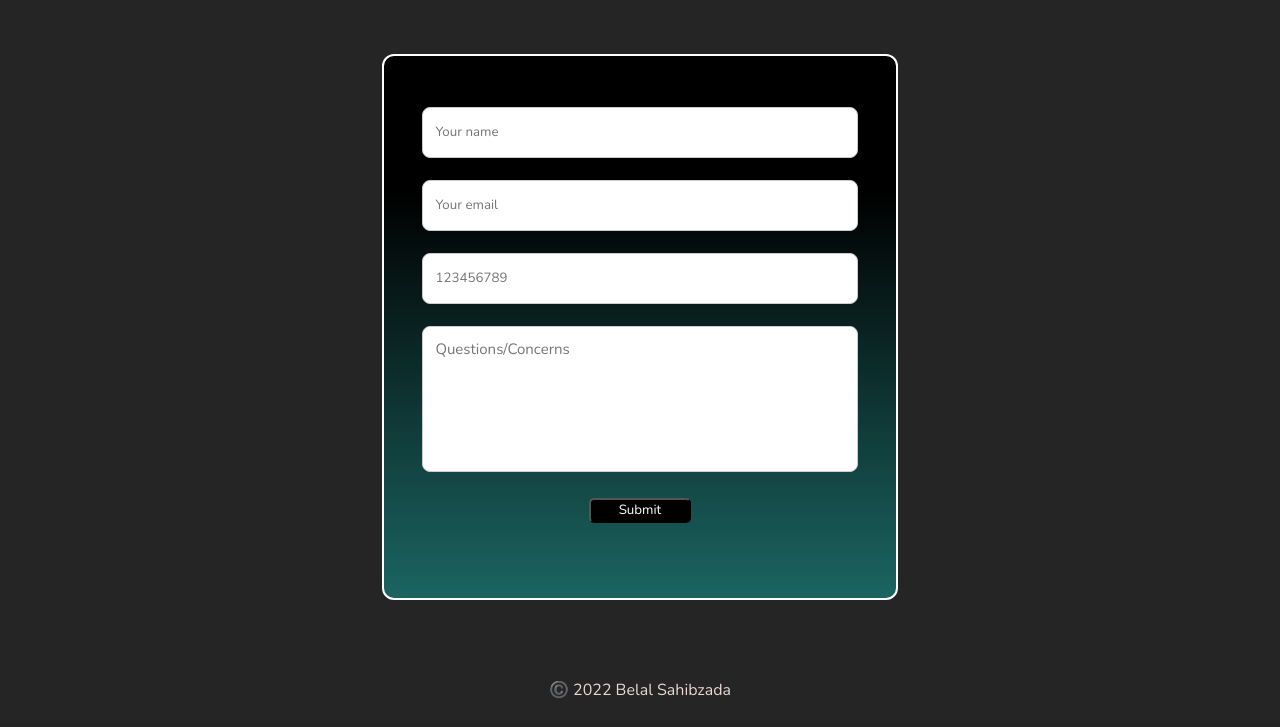
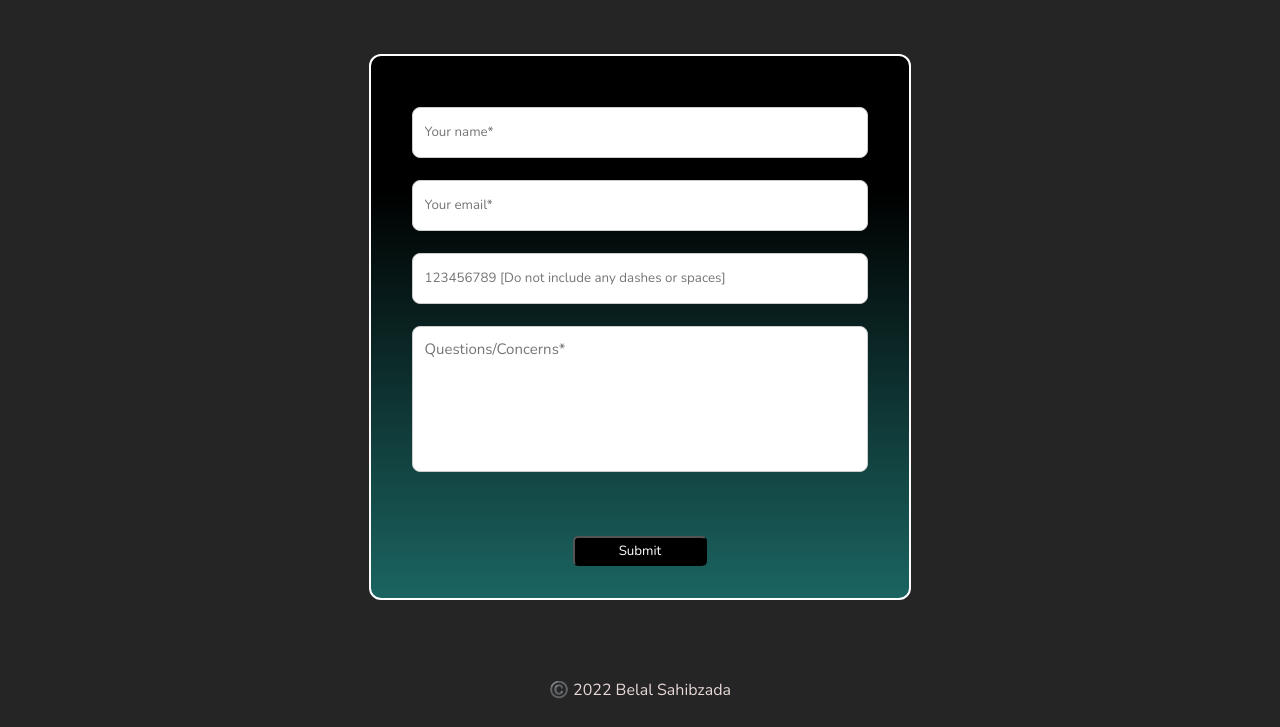
Before and after one commit to belalsahibzada/PortfolioProject, a plain HTML site: page contact.html in a window 1280 px wide. Shown: the part 73-800 px from the top of the page. Drawn offline with nearby package versions, Linux system fonts and the light colour scheme.

Commit message:
Minor contact page changes

```diff
--- a/CSS/styles.css
+++ b/CSS/styles.css
@@ -105,7 +105,7 @@ h2 {
 }
 
 .form-box{
-    width: 40%;
+    width: 42%;
     height: 55%;
     background: linear-gradient(black 25%, #3febe3 200% );
     border: 2px solid white;
@@ -134,8 +134,6 @@ input[type=text],[type=email],[type=tel],select, textarea {
 
 input[type=message], select {
     display: block;
-    width: 85%;
-    height: 100%;
     padding: 12px 20px;
     border: 1px solid #ccc;
     border-radius: 8px;
@@ -144,16 +142,22 @@ input[type=message], select {
     font-family: 'Nunito', sans-serif;
 }
 
+textarea{
+    resize: none;
+    font-size: 15px;
+}
+
 button{
     background-color: black;
     color: white;
-    width: 20%;
-    height: 25px;
+    width: 25%;
+    height: 30px;
     font-family: 'Nunito', sans-serif;
-    display: block;
-    margin-right: auto;
-    margin-left: auto;
-    margin-top: 5%;
+    position: absolute;
+    right: 0;
+    left: 0;
+    bottom: 6%;
+    margin: auto;
     border-radius: 5px;
 }
 
@@ -162,11 +166,7 @@ button{
     color: black;
 }
 
-textarea{
-    resize: none;
-    font-family: 'Nunito', sans-serif;
-    font-size: 15px;
-}
+
 
 input {
     width: 135px;
--- a/contact.html
+++ b/contact.html
@@ -20,10 +20,10 @@
     <div class="form-box">
         <form class="form" action="https://formsubmit.co/fcbbb1db5bbacc7bde345bb1606b4f37" method="POST" >
             <label>  </label>
-            <input type="text"  name="name" placeholder="Your name " required><br>
-            <input type="email" name="email" placeholder="Your email " required> <br>
-            <input type="tel" name="phone" pattern="[0-9]{3}[0-9]{3}[0-9]{3}" placeholder="123456789" notrequired> <br>
-            <textarea name="message" cols="60" rows="6" placeholder="Questions/Concerns" required></textarea>
+            <input type="text"  name="name" placeholder="Your name*" required><br>
+            <input type="email" name="email" placeholder="Your email* " required> <br>
+            <input type="tel" name="phone" pattern="[0-9]{3}[0-9]{3}[0-9]{4}" placeholder="123456789 [Do not include any dashes or spaces]" notrequired> <br>
+            <textarea type="message" name="message" cols="60" rows="6" placeholder="Questions/Concerns*" required></textarea>
             <button id="buttonOne" type="submit">Submit</button>
 
         </form>
```
